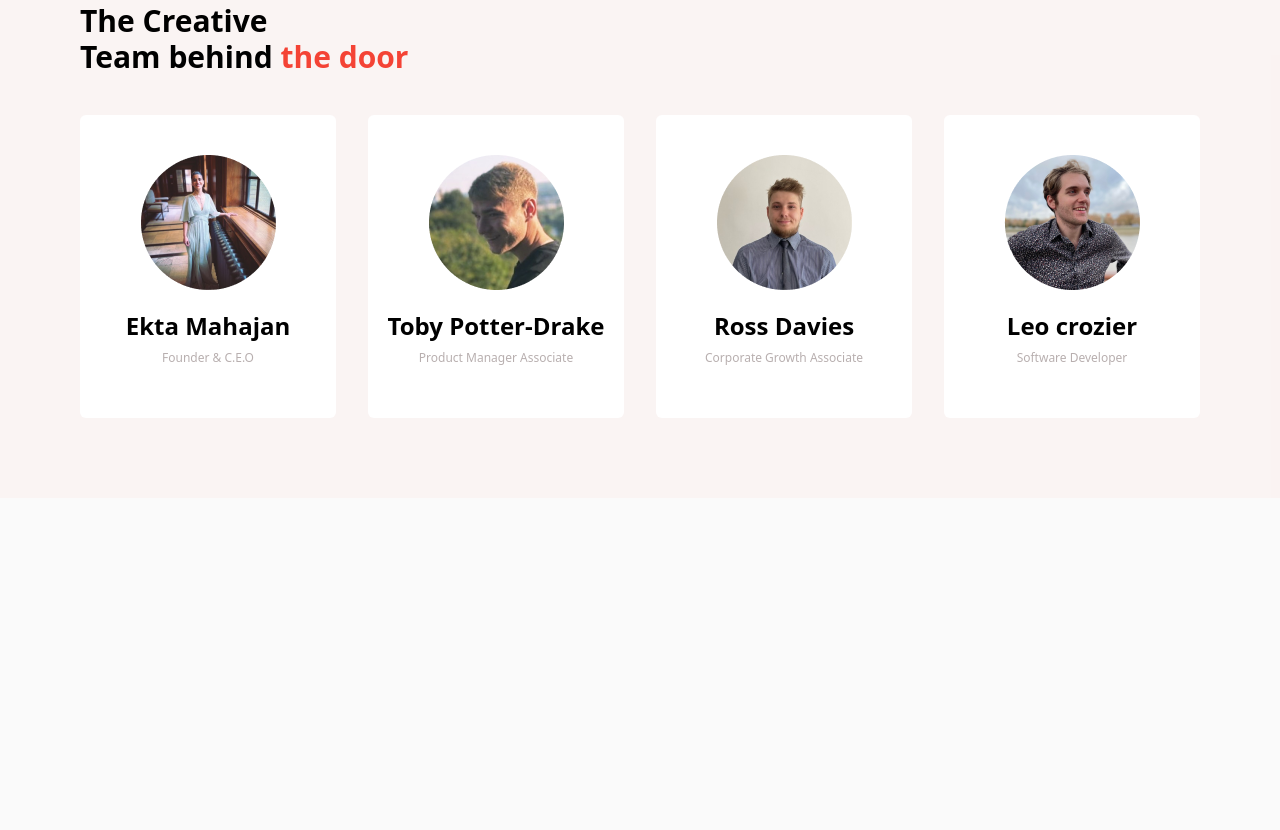
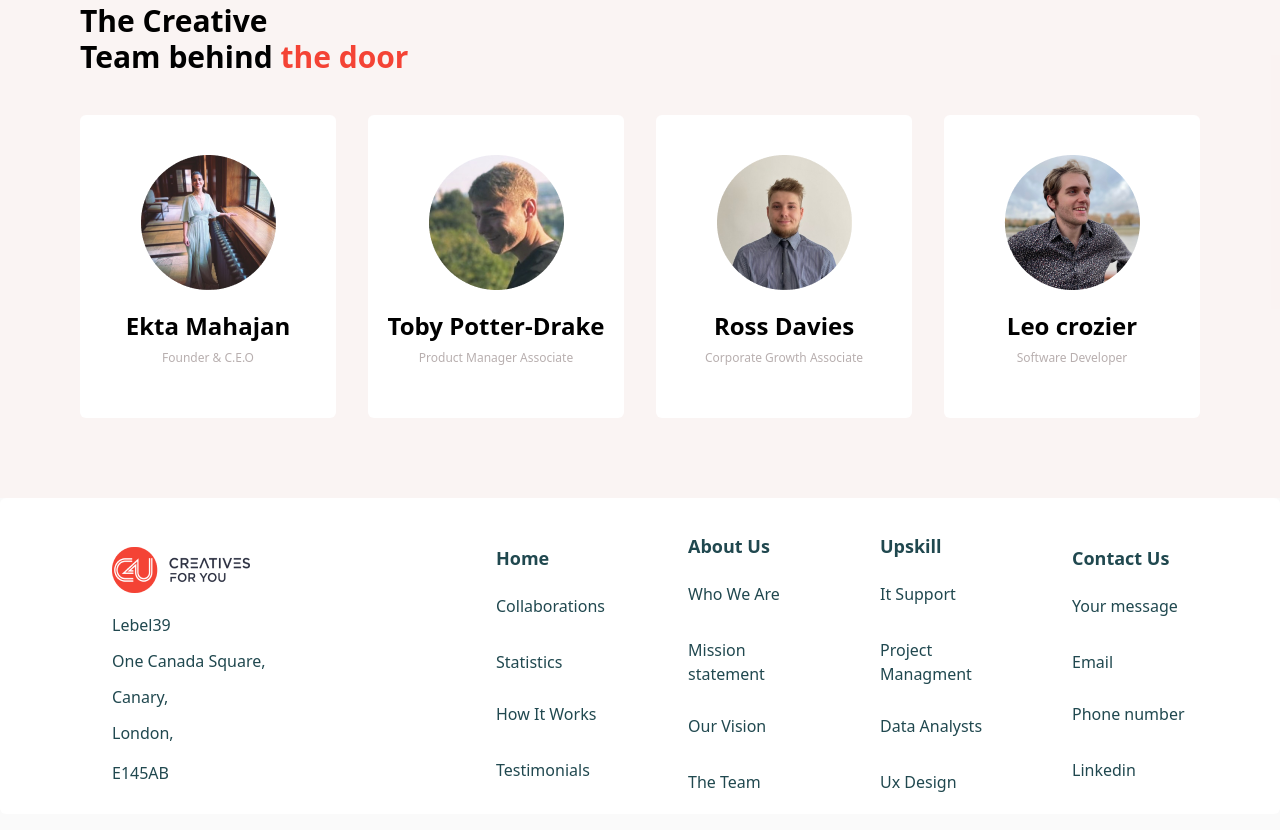
Before and after one commit to Md-Atikul-Islam-420/Tailwincss-Assignment-2, a website built with Vite: page index.html in a window 1280 px wide. Shown: the part 3248-4078 px from the top of the page. Before the commit the page ends 3746 px from the top, so only its background shows below. Built offline with nearby package versions, Linux system fonts and the light colour scheme; files whose address does not match are found by name.

Commit message:
About section done

```diff
--- a/index.html
+++ b/index.html
@@ -273,6 +273,48 @@
     </section>
 
 
+    <!--About section-->
+
+    <section class="grid grid-cols-12 mx-auto pb-5 mb-10 gap-8 md:px-20 px-4 py-10 bg-[#FFFFFF] rounded-md items-center">
+        <div class="md:col-span-4 col-span-4 md:ml-8">
+            <img src="img/c4u full logo_2022 1.png" alt="">
+            <p class="text-[10px] md:text-[16px] text-[#20484F] pt-5">Lebel39</p>
+            <p class="text-[10px] md:text-[16px] text-[#20484F] pt-3">One Canada Square,</p>
+            <p class="text-[10px] md:text-[16px] text-[#20484F] pt-3">Canary,</p>
+            <p class="text-[10px] md:text-[16px] text-[#20484F] pt-3">London,</p>
+            <p class="text-[10px] md:text-[16px] text-[#20484F] pt-4">E145AB</p>
+        </div>
+        <div class="md:col-span-2 col-span-2 md:ml-8">
+            <h5 class="text-xs md:text-[18px] font-semibold text-[#20484F]">Home</h5>
+            <p class="text-[10px] md:text-[16px] text-[#20484F] pt-5 md:pt-7">Collaborations</p>
+            <p class="text-[10px] md:text-[16px] text-[#20484F] pt-6 md:pt-8">Statistics</p>
+            <p class="text-[10px] md:text-[16px] text-[#20484F] pt-6 md:pt-7">How It Works</p>
+            <p class="text-[10px] md:text-[16px] text-[#20484F] pt-5 md:pt-8">Testimonials</p>
+        </div>
+        <div class="md:col-span-2 col-span-2 md:ml-8">
+            <h5 class="text-xs md:text-[18px] font-semibold text-[#20484F]">About Us</h5>
+            <p class="text-[10px] md:text-[16px] text-[#20484F] pt-2 md:pt-7">Who We Are</p>
+            <p class="text-[10px] md:text-[16px] text-[#20484F] pt-2 md:pt-8">Mission statement</p>
+            <p class="text-[10px] md:text-[16px] text-[#20484F] pt-2 md:pt-7">Our Vision</p>
+            <p class="text-[10px] md:text-[16px] text-[#20484F] pt-1 md:pt-8">The Team</p>
+        </div>
+        <div class="md:col-span-2 col-span-2 md:ml-8">
+            <h5 class="text-xs md:text-[18px] font-semibold text-[#20484F]">Upskill</h5>
+            <p class="text-[10px] md:text-[16px] text-[#20484F] pt-3 md:pt-7">It Support</p>
+            <p class="text-[10px] md:text-[16px] text-[#20484F] pt-2.5 md:pt-8">Project Managment</p>
+            <p class="text-[10px] md:text-[16px] text-[#20484F] pt-3 md:pt-7">Data Analysts</p>
+            <p class="text-[10px] md:text-[16px] text-[#20484F] pt-2 md:pt-8">Ux Design</p>
+        </div>
+        <div class="md:col-span-2 col-span-2 md:ml-8">
+            <h5 class="text-xs md:text-[18px] font-semibold text-[#20484F] ">Contact Us</h5>
+            <p class="text-[10px] md:text-[16px] text-[#20484F] pt-3 md:pt-7">Your message</p>
+            <p class="text-[10px] md:text-[16px] text-[#20484F] pt-3.5 md:pt-8">Email</p>
+            <p class="text-[10px] md:text-[16px] text-[#20484F] pt-3 md:pt-7">Phone number</p>
+            <p class="text-[10px] md:text-[16px] text-[#20484F] pt-4 md:pt-8">Linkedin</p>
+        </div>
+    </section>
+
+
 
 
 
```
